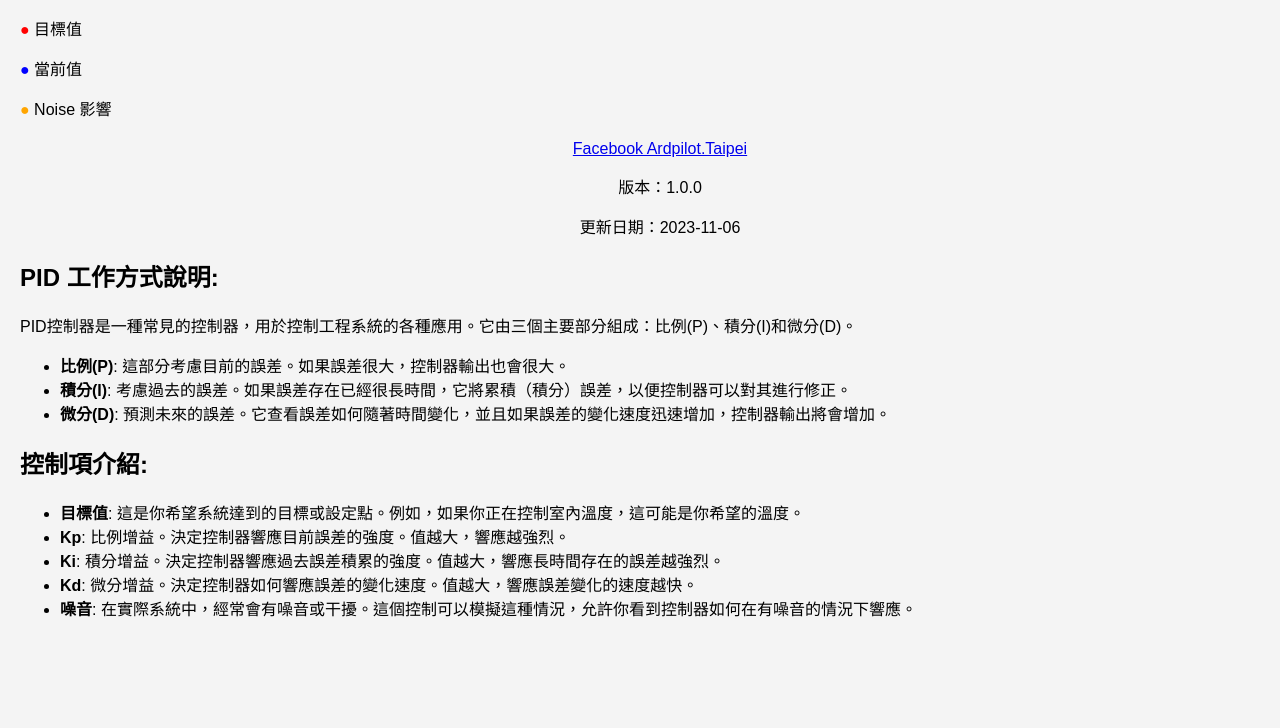
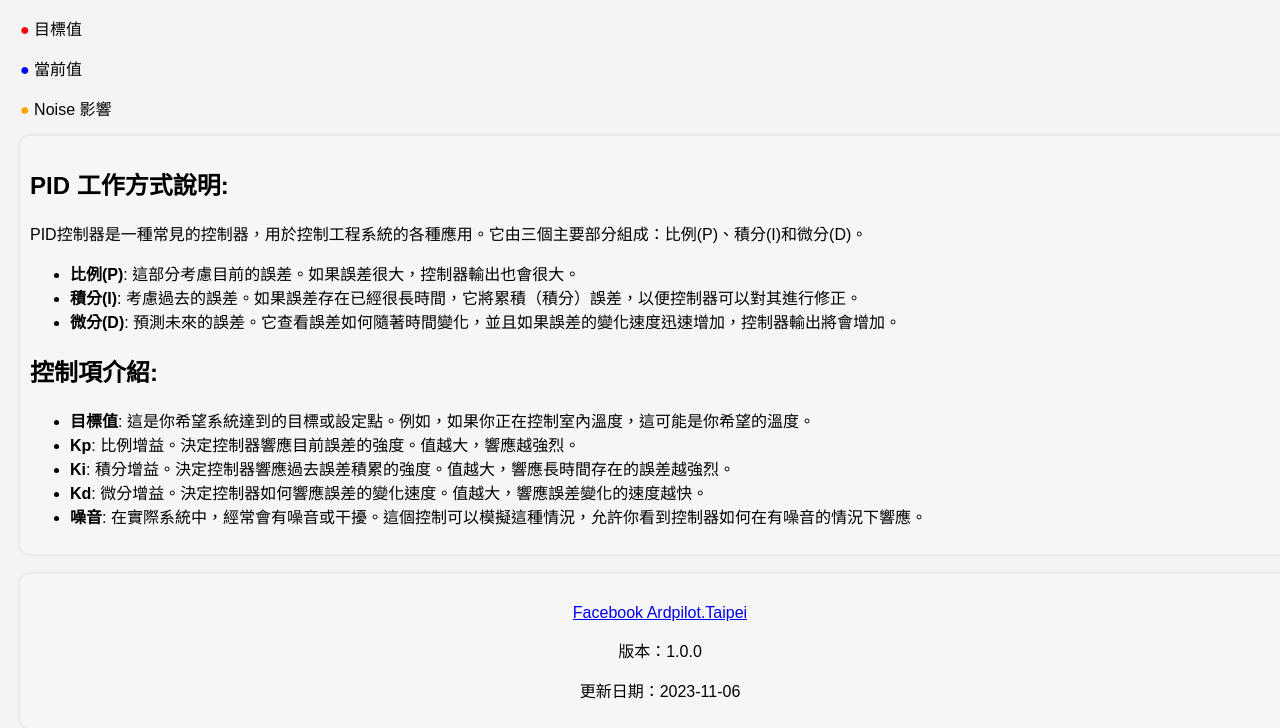
Before and after one commit to Oliver0804/pid-simulator, a plain HTML site: page index.html in a window 1280 px wide. Shown: the part 865-1593 px from the top of the page. Before the commit the page ends 1485 px from the top, so only its background shows below. Drawn offline with Linux system fonts and the light colour scheme.

Commit message:
調整排版

```diff
--- a/index.html
+++ b/index.html
@@ -51,13 +51,8 @@
         <p><span class="orange-color">●</span> Noise 影響</p>
     </div>
 
-    <div class="footer">
-        <a href="https://www.facebook.com/groups/930109078230045" target="_blank">Facebook Ardpilot.Taipei</a>
-        <p>版本：1.0.0</p>
-        <p>更新日期：2023-11-06</p>
-
-    </div>
 <!-- PID說明部分 -->
+<div class="controls">
 <div class="pid-description">
     <h2>PID 工作方式說明:</h2>
     <p>PID控制器是一種常見的控制器，用於控制工程系統的各種應用。它由三個主要部分組成：比例(P)、積分(I)和微分(D)。</p>
@@ -79,6 +74,14 @@
         <li><strong>噪音</strong>: 在實際系統中，經常會有噪音或干擾。這個控制可以模擬這種情況，允許你看到控制器如何在有噪音的情況下響應。</li>
     </ul>
 </div>
+</div>
+<div class="controls">
+    <div class="footer">
+        <a href="https://www.facebook.com/groups/930109078230045" target="_blank">Facebook Ardpilot.Taipei</a>
+        <p>版本：1.0.0</p>
+        <p>更新日期：2023-11-06</p>
+
+    </div></div>
     <script src="script.js"></script>
 </body>
 
```
